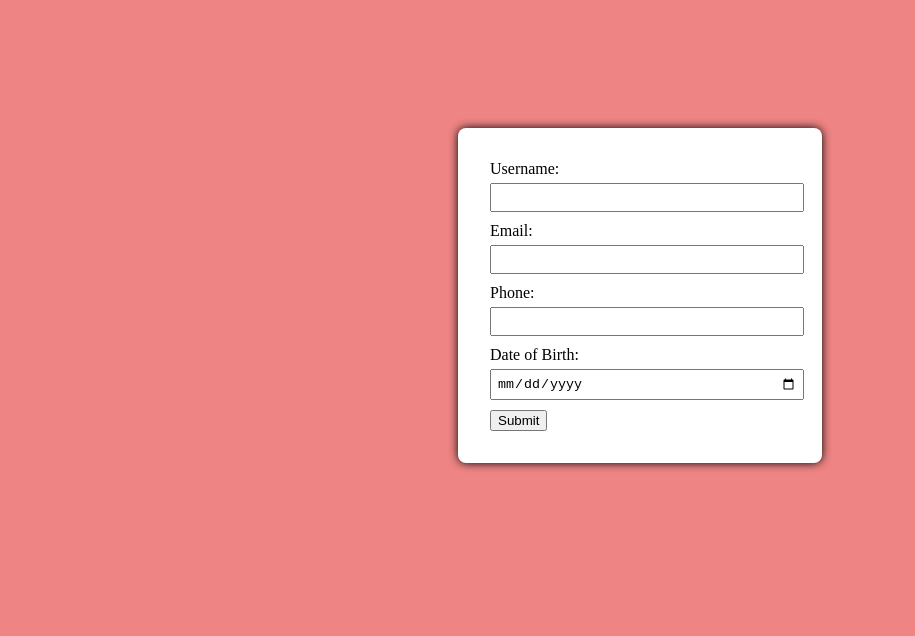
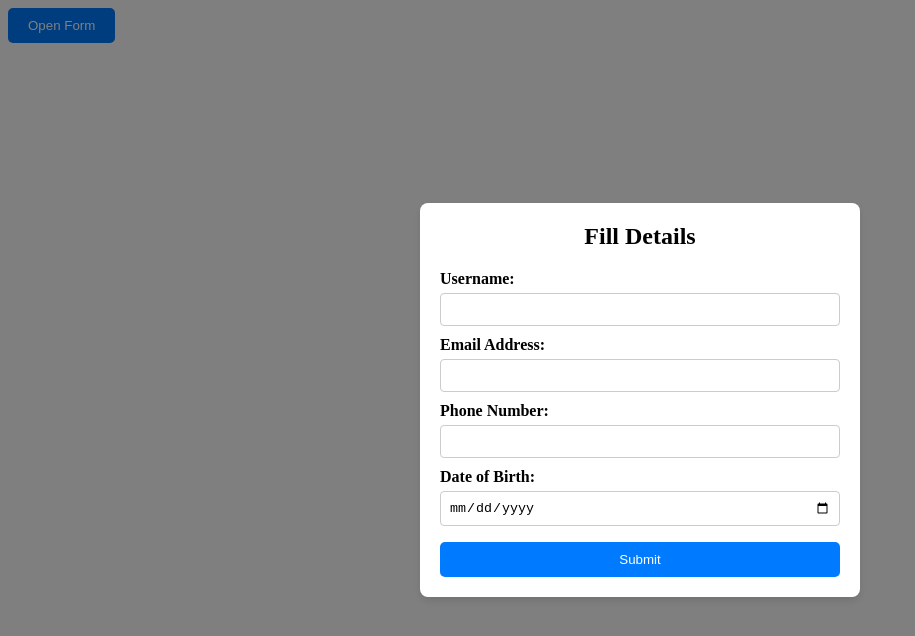
Before and after one commit to abhishekpl8219/modall, a React (Create React App) app: page / in a window 1280 px wide. Both pictures are taken after a click on the button "Open Form". Shown: the top 636 px of the page, without its empty margins (0-915 px from the left). Built offline with nearby package versions, Linux system fonts and the light colour scheme.

Commit message:
adding the files8

```diff
--- a/src/App.js
+++ b/src/App.js
@@ -1,8 +1,7 @@
-import { useState, useRef, useEffect } from "react";
+import React, { useState } from "react";
 import "./styles.css";
-
 export default function App() {
-  const [showModal, setShowModal] = useState(false);
+  const [isOpen, setIsOpen] = useState(false);
   const [formData, setFormData] = useState({
     username: "",
     email: "",
@@ -10,108 +9,142 @@ export default function App() {
     dob: "",
   });
 
-  const modalRef = useRef(null);
-
-  useEffect(() => {
-    const handleClickOutside = (e) => {
-      if (
-        showModal &&
-        modalRef.current &&
-        !modalRef.current.contains(e.target)
-      ) {
-        setShowModal(false);
-      }
-    };
-    document.addEventListener("mousedown", handleClickOutside);
-    return () => document.removeEventListener("mousedown", handleClickOutside);
-  }, [showModal]);
-
   const handleChange = (e) => {
-    setFormData({ ...formData, [e.target.id]: e.target.value });
+    const { id, value } = e.target;
+    setFormData((prevData) => ({
+      ...prevData,
+      [id]: value,
+    }));
   };
 
   const handleSubmit = (e) => {
-    e.preventDefault();
+    e.preventDefault(); // Prevent default browser validation behavior
+
     const { username, email, phone, dob } = formData;
 
-    // Manual empty field validation
-    if (!username || !email || !phone || !dob) {
-      alert("Please fill all fields.");
+    // Get form element to check HTML5 validity
+    const form = e.target;
+    const isValid = form.checkValidity();
+
+    // Trigger browser validation UI
+    form.reportValidity();
+
+    if (!isValid) return; // Stop if basic validations fail
+
+    // Validate phone number (ensure exactly 10 digits)
+    const phoneRegex = /^\d{10}$/;
+    if (!phoneRegex.test(phone)) {
+      alert("Invalid phone number. Please enter a 10-digit phone number.");
       return;
     }
 
-    // Phone validation - must be exactly 10 digits
-    if (!/^\d{10}$/.test(phone)) {
-      alert("Invalid phone number");
+    // Validate date of birth (must not be in future)
+    const today = new Date();
+    const selectedDate = new Date(dob);
+    if (selectedDate > today) {
+      alert("Invalid date of birth. Please enter a valid past date.");
       return;
     }
 
-    // DOB validation - must not be in the future
-    const today = new Date();
-    const inputDate = new Date(dob);
-    if (inputDate > today) {
-      alert("Invalid date of birth");
-      return;
+    // Reset form values but keep modal open
+    setFormData({
+      username: "",
+      email: "",
+      phone: "",
+      dob: "",
+    });
+  };
+
+  const openModal = () => {
+    setIsOpen(true);
+  };
+
+  const closeModal = () => {
+    setIsOpen(false);
+  };
+
+  const handleClickOutside = (e) => {
+    if (e.target.classList.contains("modal")) {
+      closeModal();
     }
-
-    // All validations passed
-    setShowModal(false);
-    setFormData({ username: "", email: "", phone: "", dob: "" });
   };
 
   return (
-    <div className="app" id="root">
-      {!showModal && (
-        <button onClick={() => setShowModal(true)}>Open Form</button>
-      )}
-      {showModal && (
-        <div className="modal">
-          <div className="modal-content" ref={modalRef}>
-            <form onSubmit={handleSubmit}>
     <div>
-                <label>Username:</label>
+      {/* Open Form Button */}
+      <button
+        onClick={openModal}
+        style={{
+          padding: "10px 20px",
+          backgroundColor: "#007bff",
+          color: "white",
+          border: "none",
+          borderRadius: "5px",
+          cursor: "pointer",
+        }}
+      >
+        Open Form
+      </button>
+
+      {/* Modal */}
+      {isOpen && (
+        <div className="modal" onClick={handleClickOutside}>
+          <div className="modal-content">
+            <h2>Fill Details</h2>
+
+            {/* Form */}
+            <form onSubmit={handleSubmit} noValidate>
+              {/* Username */}
+              <label htmlFor="username">Username:</label>
               <input
                 type="text"
                 id="username"
+                name="username"
                 value={formData.username}
                 onChange={handleChange}
                 required
+                minLength={3}
+                title="Username must be at least 3 characters long."
               />
-              </div>
-              <div>
-                <label>Email:</label>
+
+              {/* Email */}
+              <label htmlFor="email">Email Address:</label>
               <input
                 type="email"
                 id="email"
+                name="email"
                 value={formData.email}
                 onChange={handleChange}
                 required
+                title="Please enter a valid email address."
               />
-              </div>
-              <div>
-                <label>Phone:</label>
+
+              {/* Phone Number */}
+              <label htmlFor="phone">Phone Number:</label>
               <input
-                  type="text"
+                type="tel"
                 id="phone"
+                name="phone"
                 value={formData.phone}
                 onChange={handleChange}
                 required
-                  pattern="\d{10}"
-                  title="Please enter exactly 10 digits"
+                pattern="\d*"
+                title="Please enter a 10-digit phone number."
               />
-              </div>
-              <div>
-                <label>Date of Birth:</label>
+
+              {/* Date of Birth */}
+              <label htmlFor="dob">Date of Birth:</label>
               <input
                 type="date"
                 id="dob"
+                name="dob"
                 value={formData.dob}
                 onChange={handleChange}
                 required
-                  max={new Date().toISOString().split("T")[0]}
               />
-              </div>
-              <button type="submit" className="submit-button">
+
+              {/* Submit Button */}
+              <button className="submit-button" type="submit">
                 Submit
               </button>
             </form>
--- a/src/styles.css
+++ b/src/styles.css
@@ -4,22 +4,55 @@
   left: 0;
   width: 100%;
   height: 100%;
-  background-color: rgba(224, 10, 10, 0.5);
+  background-color: rgba(0, 0, 0, 0.5);
+  display: flex;
+  justify-content: center;
+  align-items: center;
+  z-index: 999;
 }
 
+/* Modal Content Box */
 .modal-content {
-  background: white;
-  padding: 2rem;
-  width: 300px;
-  margin: 10% auto;
+  background-color: white;
+  padding: 20px;
   border-radius: 8px;
-  box-shadow: 0 0 10px black;
+  box-shadow: 0 4px 8px rgba(0, 0, 0, 0.1);
+  width: 400px;
+  max-width: 90%;
 }
 
-input {
+/* Form Styles inside modal */
+.modal-content h2 {
+  margin-top: 0;
+  text-align: center;
+}
+
+.modal-content label {
   display: block;
+  margin-top: 10px;
+  font-weight: bold;
+}
+
+.modal-content input {
   width: 100%;
+  padding: 8px;
   margin-top: 5px;
-  margin-bottom: 10px;
-  padding: 5px;
+  box-sizing: border-box;
+  border: 1px solid #ccc;
+  border-radius: 4px;
 }
+
+.modal-content .submit-button {
+  margin-top: 16px;
+  padding: 10px 20px;
+  background-color: #007bff;
+  color: white;
+  border: none;
+  border-radius: 5px;
+  cursor: pointer;
+  width: 100%;
+}
+
+.modal-content .submit-button:hover {
+  background-color: #0056b3;
+}
```
Lines whose indentation alone changed are shown as unchanged.
